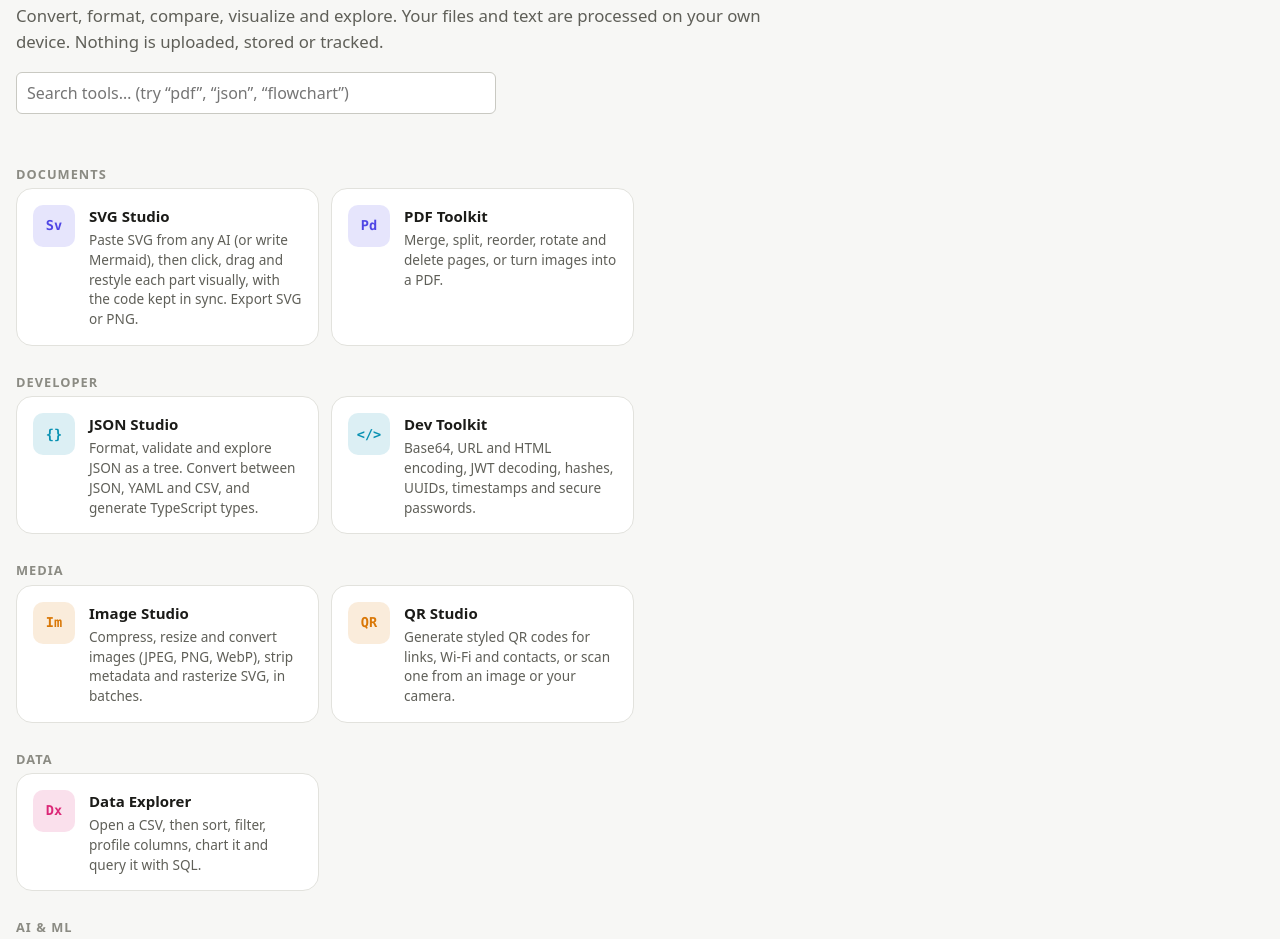
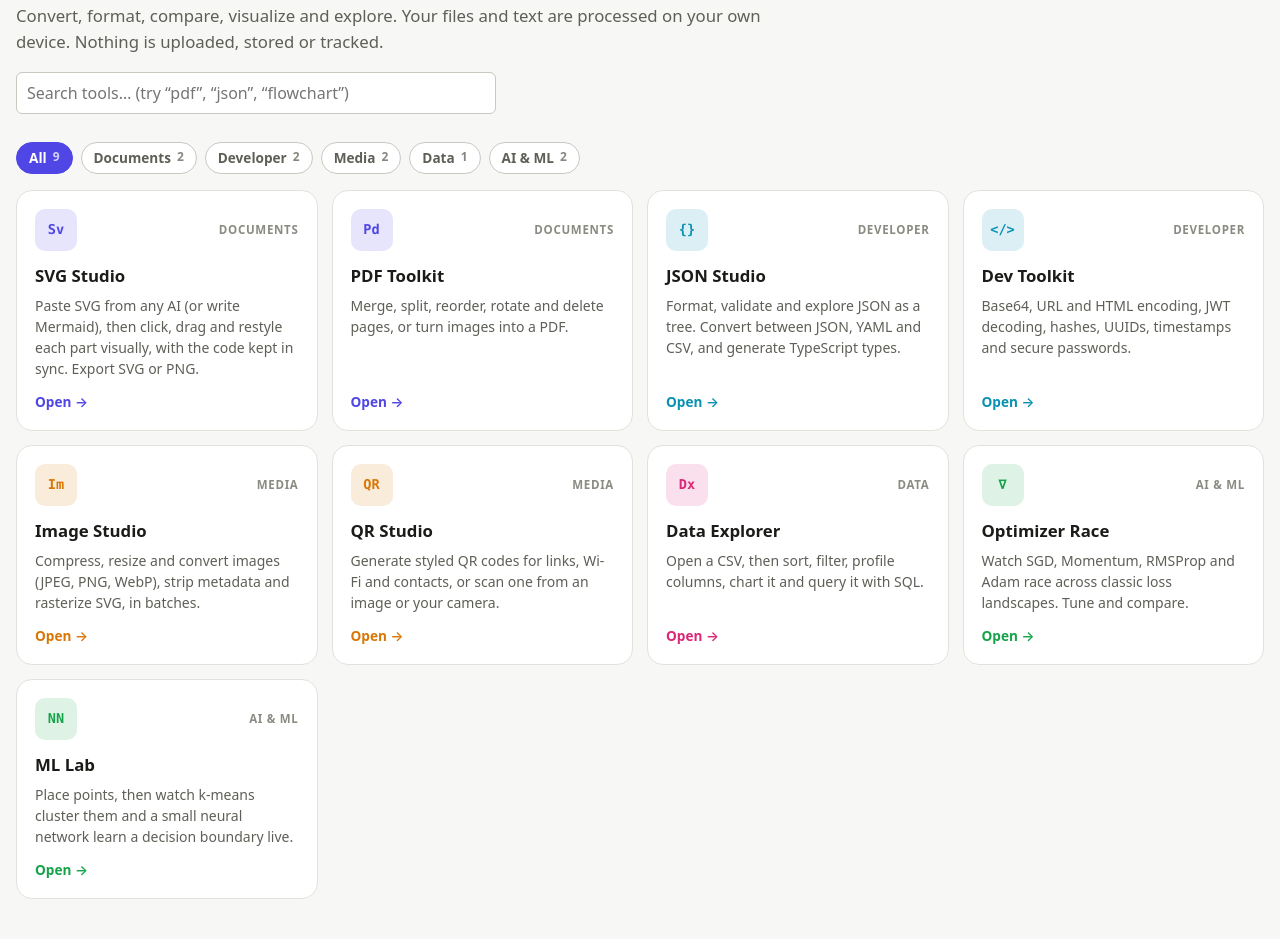
Before and after one commit to SURIYA-KP/my_website_2.0, an Astro site: page / in a window 1280 px wide. Shown: the part 226-1165 px from the top of the page. Built offline with nearby package versions, Linux system fonts and the light colour scheme; Astro itself is replaced by a stand-in of ours.

Commit message:
Improve tools hub, lazy-start PDF engine, add link previews
- Hub: one full-width grid with category filter chips and category labels (rows were half empty)
- PDF Toolkit: start the 430 KB pdf-lib worker on first use instead of on page load
- Open Graph / Twitter meta tags so shared links show a title and description
- Tests: hub test; harness accepts a custom page path

Co-Authored-By: Claude Opus 5.5 <noreply@anthropic.com>
Claude-Session: https://claude.ai/code/session_01Y6sWwynYAfKLQbqdWEMfBo

```diff
--- a/src/components/ToolHub.astro
+++ b/src/components/ToolHub.astro
@@ -13,69 +13,97 @@ import { url } from '../lib/paths';
       <input class="input" id="tool-search" type="search" placeholder="Search tools… (try “pdf”, “json”, “flowchart”)" aria-label="Search tools" autocomplete="off" />
     </div>
   </section>
-  {categories.map((cat) => {
-    const list = tools.filter((t) => t.category === cat);
-    if (!list.length) return null;
+  {(() => {
+    const used = categories.filter((c) => tools.some((t) => t.category === c));
     return (
-      <section class="hub-section" data-category={cat}>
-        <h2 class="hub-cat">{cat}</h2>
-        <div class="hub-grid">
-          {list.map((t, i) => (
-            <a class="tool-card" href={url(`tools/${t.slug}/`)} data-search={`${t.name} ${t.tagline} ${t.keywords.join(' ')}`.toLowerCase()}>
-              <span class="tool-glyph" style={`--hue: var(--c${(categories.indexOf(cat) % 8) + 1})`}>{t.glyph}</span>
-              <span class="tool-card-text">
-                <span class="tool-card-name">{t.name}</span>
-                <span class="tool-card-desc">{t.tagline}</span>
-              </span>
-            </a>
-          ))}
-        </div>
-      </section>
+      <nav class="hub-filters" aria-label="Filter by category">
+        <button type="button" class="hub-chip" data-cat="" aria-pressed="true">All <span class="hub-count">{tools.length}</span></button>
+        {used.map((c) => (
+          <button type="button" class="hub-chip" data-cat={c} aria-pressed="false" style={`--hue: var(--c${(categories.indexOf(c) % 8) + 1})`}>
+            {c} <span class="hub-count">{tools.filter((t) => t.category === c).length}</span>
+          </button>
+        ))}
+      </nav>
     );
-  })}
+  })()}
+  <div class="hub-grid">
+    {categories.flatMap((cat) => tools.filter((t) => t.category === cat)).map((t) => {
+      const hue = `--hue: var(--c${(categories.indexOf(t.category) % 8) + 1})`;
+      return (
+        <a class="tool-card" href={url(`tools/${t.slug}/`)} data-cat={t.category} data-search={`${t.name} ${t.tagline} ${t.category} ${t.keywords.join(' ')}`.toLowerCase()} style={hue}>
+          <span class="tool-card-top">
+            <span class="tool-glyph" aria-hidden="true">{t.glyph}</span>
+            <span class="tool-cat">{t.category}</span>
+          </span>
+          <span class="tool-card-name">{t.name}</span>
+          <span class="tool-card-desc">{t.tagline}</span>
+          <span class="tool-card-go" aria-hidden="true">Open →</span>
+        </a>
+      );
+    })}
+  </div>
   <p class="muted" id="no-results" hidden>No tools match your search.</p>
 </main>
 <script>
   const input = document.getElementById('tool-search') as HTMLInputElement;
   const cards = Array.from(document.querySelectorAll<HTMLElement>('.tool-card'));
-  const sections = Array.from(document.querySelectorAll<HTMLElement>('.hub-section'));
+  const chips = Array.from(document.querySelectorAll<HTMLButtonElement>('.hub-chip'));
   const empty = document.getElementById('no-results')!;
-  input.addEventListener('input', () => {
+  let cat = '';
+  const apply = () => {
     const q = input.value.trim().toLowerCase().split(/\s+/).filter(Boolean);
     let shown = 0;
     cards.forEach((c) => {
-      const ok = q.every((w) => c.dataset.search!.includes(w));
+      const ok = (!cat || c.dataset.cat === cat) && q.every((w) => c.dataset.search!.includes(w));
       c.hidden = !ok;
       if (ok) shown++;
     });
-    sections.forEach((s) => (s.hidden = !s.querySelector('.tool-card:not([hidden])')));
     empty.hidden = shown > 0;
-  });
+  };
+  chips.forEach((chip) =>
+    chip.addEventListener('click', () => {
+      cat = chip.dataset.cat || '';
+      chips.forEach((c) => c.setAttribute('aria-pressed', String(c === chip)));
+      apply();
+    }),
+  );
+  input.addEventListener('input', apply);
   window.addEventListener('keydown', (e) => {
     if (e.key === '/' && document.activeElement !== input) { e.preventDefault(); input.focus(); }
   });
 </script>
 <style>
-  .hub-hero { padding: 48px 0 24px; max-width: 760px; }
+  .hub-hero { padding: 48px 0 20px; max-width: 760px; }
   .hub-hero h1 { font-size: clamp(1.75rem, 4vw, 2.6rem); letter-spacing: -0.025em; }
   .hub-hero p { font-size: 1.05rem; }
   .hub-search { max-width: 480px; }
   .hub-search .input { height: 42px; font-size: 1rem; }
-  .hub-section { margin-top: 28px; }
-  .hub-cat { font-size: 0.8rem; text-transform: uppercase; letter-spacing: 0.08em; color: var(--text-faint); font-weight: 700; }
-  .hub-grid { display: grid; grid-template-columns: repeat(auto-fill, minmax(280px, 1fr)); gap: 12px; }
+  .hub-filters { display: flex; flex-wrap: wrap; gap: 8px; margin: 8px 0 16px; }
+  .hub-chip {
+    display: inline-flex; align-items: center; gap: 6px; height: 32px; padding: 0 12px;
+    border-radius: 999px; border: 1px solid var(--border-strong); background: var(--bg-elev); color: var(--text-muted);
+    font: inherit; font-size: 0.85rem; font-weight: 550; cursor: pointer;
+  }
+  .hub-chip:hover { color: var(--text); background: var(--bg-hover); }
+  .hub-chip[aria-pressed='true'] { color: var(--accent-text); background: var(--accent); border-color: var(--accent); }
+  .hub-count { font-size: 0.75rem; opacity: 0.75; font-variant-numeric: tabular-nums; }
+  .hub-grid { display: grid; grid-template-columns: repeat(auto-fill, minmax(280px, 1fr)); gap: 14px; }
   .tool-card {
-    display: flex; gap: 14px; align-items: flex-start; padding: 16px;
+    display: flex; flex-direction: column; gap: 6px; padding: 18px;
     background: var(--bg-elev); border: 1px solid var(--border); border-radius: var(--radius-lg);
     color: var(--text); transition: border-color .15s, box-shadow .15s, transform .15s;
   }
-  .tool-card:hover { text-decoration: none; border-color: var(--border-strong); box-shadow: var(--shadow); transform: translateY(-1px); }
+  .tool-card:hover, .tool-card:focus-visible { text-decoration: none; border-color: color-mix(in srgb, var(--hue) 45%, var(--border)); box-shadow: var(--shadow); transform: translateY(-2px); }
+  .tool-card-top { display: flex; align-items: center; justify-content: space-between; gap: 8px; margin-bottom: 6px; }
   .tool-glyph {
     flex: none; width: 42px; height: 42px; border-radius: 10px; display: grid; place-items: center;
     font-family: var(--font-mono); font-weight: 700; font-size: 0.85rem;
     color: var(--hue); background: color-mix(in srgb, var(--hue) 14%, transparent);
   }
-  .tool-card-text { display: flex; flex-direction: column; gap: 2px; min-width: 0; }
-  .tool-card-name { font-weight: 650; }
-  .tool-card-desc { font-size: 0.85rem; color: var(--text-muted); line-height: 1.45; }
+  .tool-cat { font-size: 0.72rem; font-weight: 650; text-transform: uppercase; letter-spacing: 0.06em; color: var(--text-faint); }
+  .tool-card-name { font-weight: 650; font-size: 1.05rem; }
+  .tool-card-desc { font-size: 0.875rem; color: var(--text-muted); line-height: 1.5; flex: 1; }
+  .tool-card-go { margin-top: 6px; font-size: 0.85rem; font-weight: 600; color: var(--hue); opacity: 0; transition: opacity .15s; }
+  .tool-card:hover .tool-card-go, .tool-card:focus-visible .tool-card-go { opacity: 1; }
+  @media (hover: none) { .tool-card-go { opacity: 1; } }
 </style>
```
Also changed, not shown: src/layouts/Base.astro (+9 -0 lines), src/tools/pdf-toolkit/main.ts (+8 -2 lines), tests/harness.mjs (+2 -2 lines), tests/hub.test.mjs (added, +24 -0 lines).
